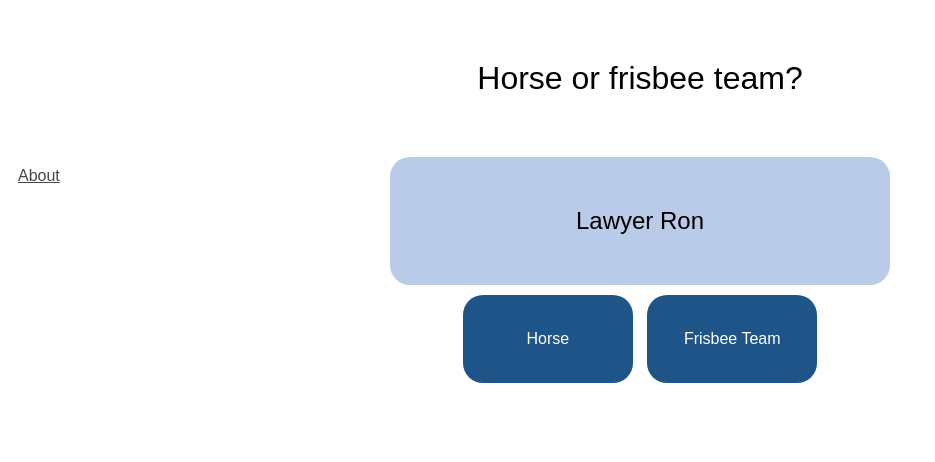
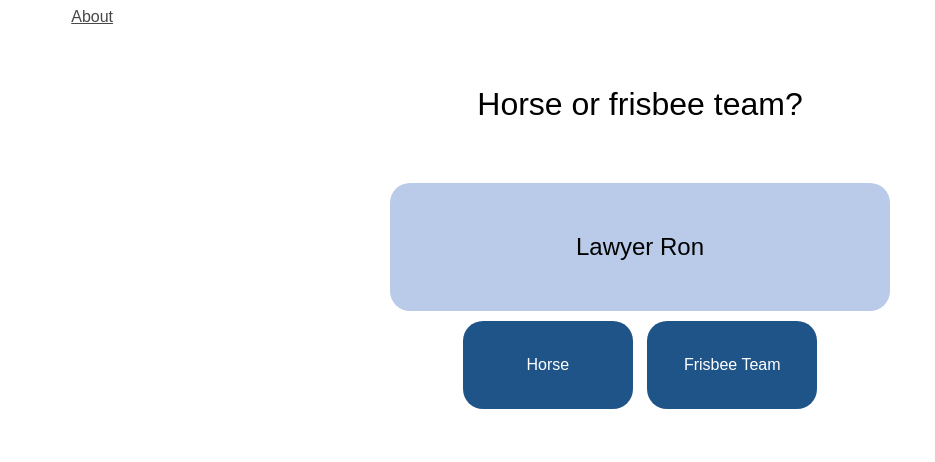
Before and after one commit to tjweisman/horseorfris, a plain HTML site: page docs/index.html in a window 1280 px wide. Shown: the whole page, without its empty margins (0-935 px from the left). Drawn offline with nearby package versions, Linux system fonts and the light colour scheme.

Commit message:
some layout changes

```diff
--- a/docs/index.html
+++ b/docs/index.html
@@ -7,9 +7,7 @@
 	<script src = "hoft.js"></script>
 </head>
 <body>
-	<div id = "header">Horse or frisbee team?</div>
-	<div id = "content">
-		<div id = "about-box">
+	<div id = "about-box">
 		<a id = "about-toggle" href = "#">About</a>
 			<div id = "about-content" class = "hidden">
 			<p>"Horse or Frisbee Team" created by Teddy Weisman.</p>
@@ -21,7 +19,9 @@
 				I selected what I personally deemed to be the 100 or so least obvious names in each category.
 			</p>
 			</div>
-		</div>
+	</div>
+	<div id = "header">Horse or frisbee team?</div>
+	<div id = "content">
 
 		<div id = "namebox">
 
--- a/docs/style.css
+++ b/docs/style.css
@@ -11,9 +11,8 @@ html {
 }
 
 #about-box {
-	float: left;
-	width: 250px;
-	margin: 10px;
+	width: 90%;
+	margin: auto;
 }
 
 #about-toggle {
@@ -25,7 +24,7 @@ html {
 }
 
 .hidden {
-	visibility: hidden;
+	display: none;
 }
 
 #namebox {
```
